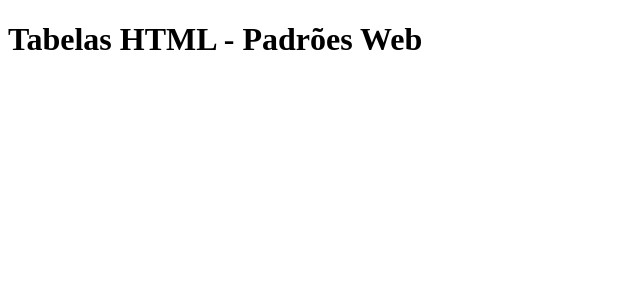
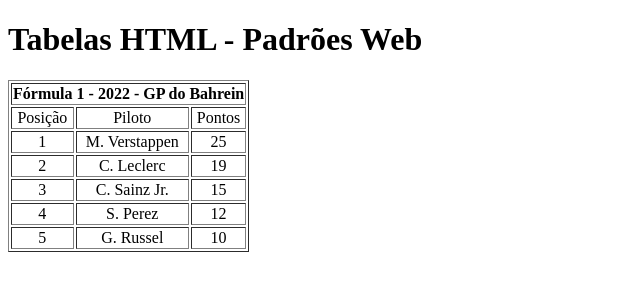
Before and after one commit to adsMichel/pwTabelas, a plain HTML site: page index.html in a window 1280 px wide. Shown: the whole page, without its empty margins (0-640 px from the left). Drawn offline with Linux system fonts and the light colour scheme.

Commit message:
add table

```diff
--- a/index.html
+++ b/index.html
@@ -9,6 +9,46 @@
 
 <body>
     <h1>Tabelas HTML - Padrões Web</h1>
+
+    <table border="1" style="text-align: center;">
+        <thead>
+            <tr>
+                <th colspan="3">Fórmula 1 - 2022 - GP do Bahrein</th>
+            </tr>
+        <tbody>
+            <tr>
+                <td>Posição</td>
+                <td>Piloto</td>
+                <td>Pontos</td>
+            </tr>
+            <tr>
+                <td>1</td>
+                <td>M. Verstappen</td>
+                <td>25</td>
+            </tr>
+            <tr>
+                <td>2</td>
+                <td>C. Leclerc</td>
+                <td>19</td>
+            </tr>
+            <tr>
+                <td>3</td>
+                <td>C. Sainz Jr.</td>
+                <td>15</td>
+            </tr>
+            <tr>
+                <td>4</td>
+                <td>S. Perez</td>
+                <td>12</td>
+            </tr>
+            <tr>
+                <td>5</td>
+                <td>G. Russel</td>
+                <td>10</td>
+            </tr>
+        </tbody>
+        </thead>
+    </table>
 </body>
 
 </html>
```
